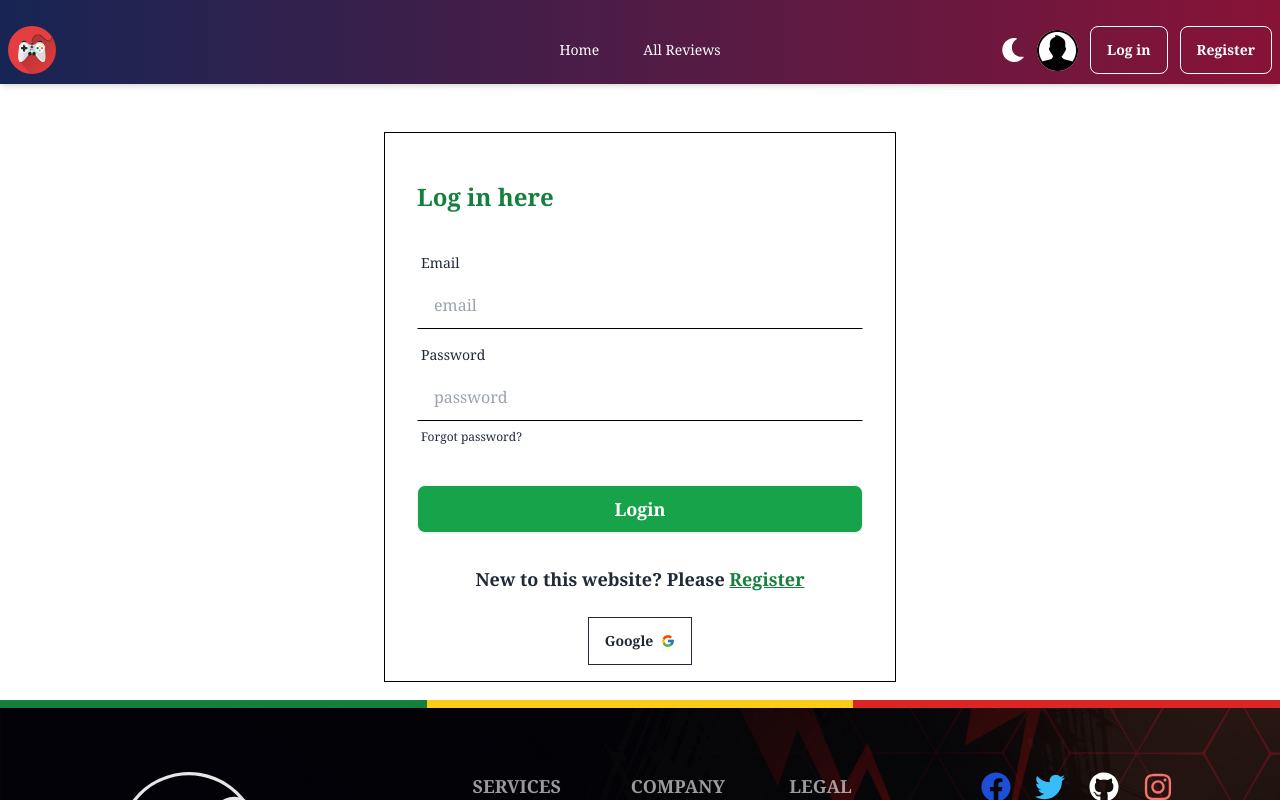
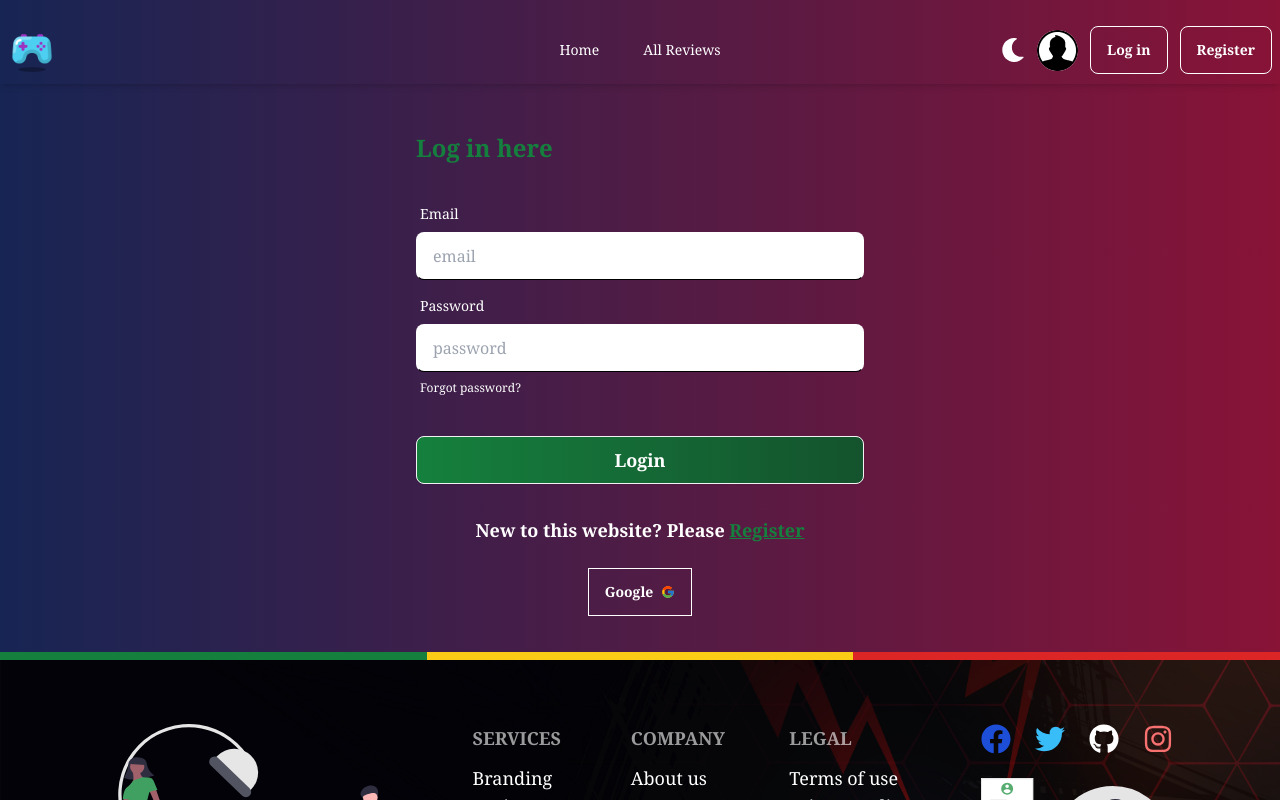
Before and after one commit to rubina02akter/Chill-Gamer-Client-Side, a React (Vite) app: page /login in a window 1280 px wide. Shown: the top 800 px of the page. Built offline with nearby package versions, Linux system fonts and the light colour scheme; no server answers.

Commit message:
background and design changes for routes

```diff
--- a/src/Layouts/MainLayout.jsx
+++ b/src/Layouts/MainLayout.jsx
@@ -5,6 +5,7 @@ import Footer from '../components/Footer';
 
 
 const MainLayout = () => {
+
 
   return (
     <div className='font-serif'>
@@ -14,7 +15,7 @@ const MainLayout = () => {
       </div>
 
       {/* Main content with padding to avoid overlap */}
-      <div className="min-h-[calc(100vh-232px)] container mx-auto ">
+      <div className="min-h-[calc(100vh-232px)] container mx-auto bg-gradient-to-r from-blue-950 to-rose-900">
         <Outlet />
       </div>
 
--- a/src/Pages/AddReview.jsx
+++ b/src/Pages/AddReview.jsx
@@ -54,13 +54,13 @@ const AddReview = () => {
        </Helmet>
 
     <div className=" p-6 md:p-16">
-      <h2 className="text-3xl font-extrabold">Add Review</h2>
+      <h2 className="text-3xl font-extrabold text-white">Add Review</h2>
       <form onSubmit={handleReview} className="space-y-8">
         {/* form Game Cover Image and Game Title row */}
         <div className="md:flex gap-4">
           <div className="form-control md:w-1/2">
             <label className="label">
-              <span className="label-text">Game Cover Image</span>
+              <span className="label-text text-white">Game Cover Image</span>
             </label>
             <label className="input-group">
               <input
@@ -74,7 +74,7 @@ const AddReview = () => {
 
           <div className="form-control md:w-1/2">
             <label className="label">
-              <span className="label-text">Game Title</span>
+              <span className="label-text text-white">Game Title</span>
             </label>
             <label className="input-group">
               <input
@@ -90,7 +90,7 @@ const AddReview = () => {
         <div className="md:flex gap-4">
           <div className="form-control md:w-1/2">
             <label className="label">
-              <span className="label-text">Review Description</span>
+              <span className="label-text text-white">Review Description</span>
             </label>
             <label className="input-group">
               <input
@@ -104,7 +104,7 @@ const AddReview = () => {
 
           <div className="form-control md:w-1/2">
             <label className="label">
-              <span className="label-text">Rating</span>
+              <span className="label-text text-white">Rating</span>
             </label>
             <input
               type="number"
@@ -122,7 +122,7 @@ const AddReview = () => {
         <div className="md:flex gap-4">
           <div className="form-control md:w-1/2">
             <label className="label">
-              <span className="label-text">Publishing year</span>
+              <span className="label-text text-white">Publishing year</span>
             </label>
             <label className="input-group">
               <input
@@ -136,7 +136,7 @@ const AddReview = () => {
 
           <div className="form-control md:w-1/2">
             <label className="label">
-              <span className="label-text">Genres</span>
+              <span className="label-text text-white">Genres</span>
             </label>
             <select
               name="genres"
@@ -158,7 +158,7 @@ const AddReview = () => {
         <div className="md:flex gap-4">
         <div className="form-control md:w-1/2">
             <label className="label">
-              <span className="label-text">User Email</span>
+              <span className="label-text text-white">User Email</span>
             </label>
             <label className="input-group">
               <input
@@ -170,7 +170,7 @@ const AddReview = () => {
           </div>
           <div className="form-control md:w-1/2">
             <label className="label">
-              <span className="label-text">User Name</span>
+              <span className="label-text text-white">User Name</span>
             </label>
             <label className="input-group">
               <input
@@ -184,7 +184,7 @@ const AddReview = () => {
         <input
           type="submit"
           value="Add Review"
-          className="btn btn-block bg-green-600 text-white text-lg"
+          className="btn btn-block bg-gradient-to-r from-green-700 to-green-900 text-white text-lg"
         />
       </form>
     </div>
--- a/src/Pages/AllReviews.jsx
+++ b/src/Pages/AllReviews.jsx
@@ -119,7 +119,7 @@ const AllReviews = () => {
               <strong>Year:</strong> {review.year}
             </p>
             <Link to={`/review/${review._id}`} >
-              <button className="btn btn-block bg-gradient-to-r from-red-900 to-red-600 text-white mt-4">
+              <button className="btn btn-block bg-gradient-to-r from-rose-800 to-blue-800 text-white mt-4">
                 Explore Details
               </button>
             </Link>
--- a/src/Pages/UpdateReview.jsx
+++ b/src/Pages/UpdateReview.jsx
@@ -52,13 +52,13 @@ const UpdateReview = () => {
         <meta name="description" content="Helmet application"></meta>
        </Helmet>
     <div className="p-6 md:p-16">
-      <h2 className="text-3xl font-extrabold">Update Review</h2>
+      <h2 className="text-3xl font-extrabold text-white">Update Review</h2>
       <form className="space-y-8" onSubmit={handleUpdate}>
         {/* Prefill form fields with existing data */}
         <div className="md:flex gap-4">
           <div className="form-control md:w-1/2">
             <label className="label">
-              <span className="label-text">Game Cover Image</span>
+              <span className="label-text text-white">Game Cover Image</span>
             </label>
             <label className="input-group">
               <input
@@ -71,7 +71,7 @@ const UpdateReview = () => {
           </div>
           <div className="form-control md:w-1/2">
             <label className="label">
-              <span className="label-text">Game Title</span>
+              <span className="label-text text-white">Game Title</span>
             </label>
             <label className="input-group">
               <input
@@ -86,7 +86,7 @@ const UpdateReview = () => {
         <div className="md:flex gap-4">
           <div className="form-control md:w-1/2">
             <label className="label">
-              <span className="label-text">Review Description</span>
+              <span className="label-text text-white">Review Description</span>
             </label>
             <label className="input-group">
               <input
@@ -99,7 +99,7 @@ const UpdateReview = () => {
           </div>
           <div className="form-control md:w-1/2">
             <label className="label">
-              <span className="label-text">Rating</span>
+              <span className="label-text text-white">Rating</span>
             </label>
             <input
               type="number"
@@ -114,7 +114,7 @@ const UpdateReview = () => {
         <div className="md:flex gap-4">
           <div className="form-control md:w-1/2">
             <label className="label">
-              <span className="label-text">Publishing Year</span>
+              <span className="label-text text-white">Publishing Year</span>
             </label>
             <label className="input-group">
               <input
@@ -127,7 +127,7 @@ const UpdateReview = () => {
           </div>
           <div className="form-control md:w-1/2">
             <label className="label">
-              <span className="label-text">Genres</span>
+              <span className="label-text text-white">Genres</span>
             </label>
             <select
               name="genres"
@@ -145,7 +145,7 @@ const UpdateReview = () => {
         <div>
           <div className="form-control">
             <label className="label">
-              <span className="label-text">User Email</span>
+              <span className="label-text text-white">User Email</span>
             </label>
             <label className="input-group">
               <input
@@ -161,7 +161,7 @@ const UpdateReview = () => {
           <input
             type="submit"
             value="Update Review"
-            className="btn btn-block bg-green-600 text-white text-lg"
+            className="btn btn-block bg-gradient-to-r from-green-700 to-green-900 text-white text-lg"
           />
 
       </form>
--- a/src/components/Footer.jsx
+++ b/src/components/Footer.jsx
@@ -4,7 +4,7 @@ import footer2 from "../../src/assets/images/undraw_personal_information_re_vw8a
 import bg from "../../src/assets/images/gamingImg.jpg";
 const Footer = () => {
   return (
-    <div>
+    <div className="">
       {/* Top Colored Sections */}
       <div className="grid grid-cols-3">
         <div className="border-4 border-green-700"></div>
--- a/src/components/LogIn.jsx
+++ b/src/components/LogIn.jsx
@@ -66,41 +66,41 @@ const LogIn = () => {
        <title>Log In|Game Review</title>
         <meta name="description" content="Helmet application"></meta>
        </Helmet>
-    <div className="card w-11/12 max-w-lg shrink-0 mx-auto border-black border my-12  rounded-none">
+    <div className="card w-11/12 max-w-lg shrink-0 mx-auto   rounded-none">
         <h2 className="font-semibold text-2xl mt-12 ml-8 text-green-700">Log in here</h2>
-        <form onSubmit={handleLogIn} className="card-body">
-          <div className="form-control">
+        <form onSubmit={handleLogIn} className="card-body ">
+          <div className="form-control ">
             <label className="label">
-              <span className="label-text">Email</span>
+              <span className="label-text text-white">Email</span>
             </label>
             <input
               type="email"
 
               name="email"
               placeholder="email"
-              className="input border-b-black rounded-none"
+              className="input border-b-black rounded-lg"
               required
             />
           </div>
           <div className="form-control">
             <label className="label">
-              <span className="label-text">Password</span>
+              <span className="label-text text-white">Password</span>
             </label>
             <input
               type="password"
               name="password"
               placeholder="password"
-              className="input  border-b-black rounded-none"
+              className="input  border-b-black rounded-lg"
               required
             />
             <label className="label">
-              <NavLink  className="label-text-alt link link-hover">
+              <NavLink  className="label-text-alt link link-hover text-white">
                 Forgot password?
               </NavLink>
             </label>
           </div>
           <div className="form-control mt-6">
-            <button className="btn bg-green-600 text-white text-lg">Login</button>
+            <button className="btn bg-gradient-to-r from-green-700 to-green-900 text-white text-lg">Login</button>
 
           </div>
         </form>
@@ -108,15 +108,15 @@ const LogIn = () => {
           success && <p className='text-green-500'>user login successfully</p>
         }
         {
-          error && <p className='text-red-700 text-center'>{error}</p>
+          error && <p className='text-white text-center'>{error}</p>
         }
 
 
-        <p className="text-center font-semibold text-lg mb-6">
+        <p className="text-center font-semibold text-lg mb-6 text-white">
           New to this website? Please <Link to='/register' className="underline text-green-700">Register</Link>
         </p>
         <div className="flex justify-center items-center mb-4 ">
-          <button onClick={handleGoogleSignIn} className="btn btn-outline rounded-none">Google<FcGoogle /></button>
+          <button onClick={handleGoogleSignIn} className="btn btn-outline rounded-none text-white">Google<FcGoogle /></button>
 
         </div>
       </div>
--- a/src/components/Navbar.jsx
+++ b/src/components/Navbar.jsx
@@ -1,6 +1,6 @@
 import userIcon from "../../src/assets/icons/user.png";
 import { Link, NavLink, useNavigate } from "react-router-dom";
-import logo from "../../src/assets/icons/logo-1.png";
+import logo from "../../src/assets/icons/icons8-game-64.png";
 import { useContext,  useEffect, useState } from "react";
 import { AuthContext } from "../Provider/AuthProvider";
 import { FaMoon, FaSun } from "react-icons/fa";
@@ -123,7 +123,7 @@ const navigate = useNavigate()
           )}
         </div>
         {user ? (
-          <a onClick={handleSignOut} className="btn bg-gradient-to-r from-gray-800 to-gray-500 text-white">
+          <a onClick={handleSignOut} className="btn bg-gradient-to-r from-blue-950 to-rose-700 text-white">
             Log out
           </a>
         ) : (
--- a/src/components/Register.jsx
+++ b/src/components/Register.jsx
@@ -88,18 +88,18 @@ const Register = () => {
   });
 
   return (
-    <>
+    <div className="py-6">
     <Helmet>
        <title>Register|Game Review</title>
         <meta name="description" content="Helmet application"></meta>
        </Helmet>
-      <div className="h-12 mx-auto mt-6">
-      <h2 className="font-semibold text-2xl ml-8 text-green-700 text-center">
+      <div className="h-12 mx-auto ">
+      <h2 className="font-semibold text-2xl ml-8 text-white text-center">
          {text}
         </h2>
       </div>
-      <div className="card bg-base-100 w-11/12 max-w-lg shrink-0 mx-auto border-black border  rounded-none mb-12">
-        <h2 className="font-semibold text-2xl mt-12 ml-8 text-green-700">
+      <div className="card bg-base-100 w-11/12 max-w-lg shrink-0 mx-auto border-black border  rounded-none">
+        <h2 className="font-semibold text-2xl mt-12 ml-8 text-rose-800">
         Create new account
         </h2>
         <form onSubmit={handleRegister} className="card-body">
@@ -156,7 +156,7 @@ const Register = () => {
             </button>
           </div>
           <div className="form-control mt-6">
-            <button className="btn bg-green-600 text-white text-lg">Register</button>
+            <button className="btn bg-gradient-to-r from-blue-800 to-rose-800 text-white text-lg">Register</button>
           </div>
         </form>
         {errorMessage && (
@@ -178,7 +178,7 @@ const Register = () => {
           </button>
         </div>
       </div>
-    </>
+    </div>
   );
 };
 
```
Also changed, not shown: src/assets/icons/icons8-game-64.png (added).
